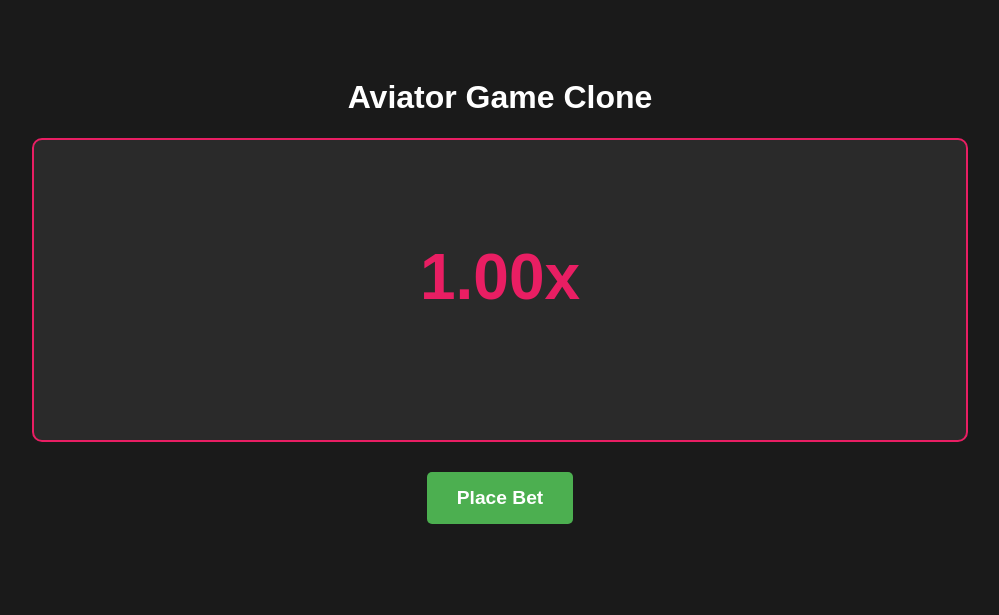
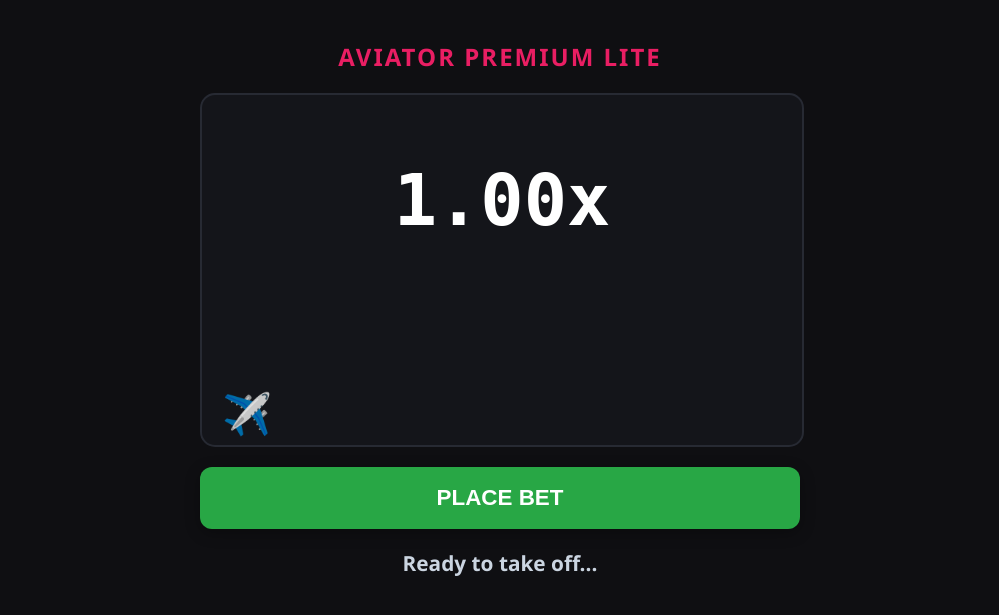
Before and after one commit to rfayzur94-droid/my-aviator-game, a Flask app: page / in a window 1280 px wide. Shown: the top 615 px of the page, without its empty margins (140-1139 px from the left). Run offline with Flask 3, Linux system fonts and the light colour scheme.

Commit message:
Update index.html

```diff
--- a/templates/index.html
+++ b/templates/index.html
@@ -2,57 +2,127 @@
 <html lang="en">
 <head>
     <meta charset="UTF-8">
-    <title>Aviator Prototype</title>
+    <meta name="viewport" content="width=device-width, initial-scale=1.0">
+    <title>Aviator Lite - Live Game</title>
     <style>
-        body { background-color: #1a1a1a; color: white; font-family: Arial, sans-serif; text-align: center; padding: 50px; }
-        #game-area { width: 80%; height: 300px; background-color: #2a2a2a; margin: 20px auto; border-radius: 10px; position: relative; overflow: hidden; border: 2px solid #e91e63; }
-        #multiplier { font-size: 4rem; font-weight: bold; color: #e91e63; margin-top: 100px; }
-        button { padding: 15px 30px; font-size: 1.2rem; font-weight: bold; border: none; border-radius: 5px; cursor: pointer; margin: 10px; }
-        #bet-btn { background-color: #4caf50; color: white; }
+        body { background-color: #0f0f12; color: white; font-family: 'Segoe UI', Tahoma, Geneva, Verdana, sans-serif; text-align: center; margin: 0; padding: 20px; }
+        .container { max-width: 600px; margin: 0 auto; }
+
+        /* গেম এরিয়া ও গ্রাফ */
+        #game-area { width: 100%; height: 350px; background-color: #14151a; margin: 20px auto; border-radius: 15px; position: relative; overflow: hidden; border: 2px solid #272a33; }
+
+        /* লাল বিমান (Plane) */
+        #plane { width: 50px; height: 40px; position: absolute; bottom: 20px; left: 20px; font-size: 40px; transition: transform 0.05s linear; display: inline-block; z-index: 10; }
+
+        /* মাল্টিপ্লায়ার টেক্সট */
+        #multiplier { font-size: 4.5rem; font-weight: bold; color: white; position: absolute; top: 30%; left: 50%; transform: translate(-50%, -50%); z-index: 5; font-family: monospace; }
+
+        /* বোতাম সমূহ */
+        .btn-container { margin-top: 20px; }
+        button { padding: 18px 40px; font-size: 1.4rem; font-weight: bold; border: none; border-radius: 12px; cursor: pointer; width: 100%; box-shadow: 0 4px 15px rgba(0,0,0,0.3); transition: 0.2s; }
+        button:active { transform: scale(0.98); }
+        #bet-btn { background: linear-border; background-color: #28a745; color: white; }
         #cashout-btn { background-color: #ff9800; color: white; display: none; }
-        #status { font-size: 1.5rem; margin-top: 20px; color: #ffeb3b; }
+
+        #status { font-size: 1.3rem; margin-top: 20px; color: #cbd5e1; font-weight: bold; }
     </style>
 </head>
 <body>
-    <h1>Aviator Game Clone</h1>
-    <div id="game-area"><div id="multiplier">1.00x</div></div>
-    <button id="bet-btn" onclick="startGame()">Place Bet</button>
-    <button id="cashout-btn" onclick="cashOut()">Cash Out</button>
-    <div id="status"></div>
+    <div class="container">
+        <h2 style="color: #e91e63; letter-spacing: 2px;">AVIATOR PREMIUM LITE</h2>
+
+        <div id="game-area">
+            <div id="multiplier">1.00x</div>
+            <!-- বিমান আইকন -->
+            <div id="plane">✈️</div>
+        </div>
+
+        <div class="btn-container">
+            <button id="bet-btn" onclick="startGame()">PLACE BET</button>
+            <button id="cashout-btn" onclick="cashOut()">CASH OUT</button>
+        </div>
+
+        <div id="status">Ready to take off...</div>
+    </div>
+
     <script>
-        let currentMultiplier = 1.00; let crashPoint = 0; let gameInterval; let isFlying = false;
+        let currentMultiplier = 1.00;
+        let crashPoint = 0;
+        let gameInterval;
+        let isFlying = false;
+
+        const plane = document.getElementById("plane");
+        const multiplierText = document.getElementById("multiplier");
+        const statusText = document.getElementById("status");
+
         async function startGame() {
             if (isFlying) return;
-            document.getElementById("status").innerText = "Game Starting...";
-            document.getElementById("multiplier").style.color = "#e91e63";
+
+            // রিসেট অ্যানিমেশন ও টেক্সট
+            statusText.innerText = "Connecting to Server...";
+            statusText.style.color = "#cbd5e1";
+            multiplierText.style.color = "white";
+            multiplierText.innerText = "1.00x";
+            plane.style.transform = "translate(0px, 0px) scale(1)";
+
             currentMultiplier = 1.00;
+
+            // সার্ভার থেকে ক্র্যাশ পয়েন্ট আনা
             const response = await fetch('/start-game', { method: 'POST' });
             const data = await response.json();
             crashPoint = data.secret_crash;
+
             document.getElementById("bet-btn").style.display = "none";
-            document.getElementById("cashout-btn").style.display = "inline-block";
+            document.getElementById("cashout-btn").style.display = "block";
+            statusText.innerText = "The Plane is flying...";
             isFlying = true;
+
+            let X_axis = 0;
+            let Y_axis = 0;
+
             gameInterval = setInterval(() => {
                 if (currentMultiplier >= crashPoint) {
                     clearInterval(gameInterval);
-                    document.getElementById("multiplier").innerText = "Flew Away! (Crashed)";
-                    document.getElementById("multiplier").style.color = "red";
-                    document.getElementById("status").innerText = `You lost! Crashed at ${crashPoint}x`;
+
+                    // ক্র্যাশ হওয়ার ইফেক্ট
+                    multiplierText.innerText = "FLEW AWAY!";
+                    multiplierText.style.color = "#cb2424";
+                    statusText.innerText = `💥 Crashed at ${crashPoint}x!`;
+                    statusText.style.color = "#cb2424";
+
+                    // প্লেন স্ক্রিনের বাইরে চলে যাওয়ার অ্যানিমেশন
+                    plane.style.transform = `translate(${X_axis + 100}px, ${Y_axis - 200}px) scale(0)`;
+
                     resetButtons();
                 } else {
                     currentMultiplier += 0.01;
-                    document.getElementById("multiplier").innerText = currentMultiplier.toFixed(2) + "x";
+                    multiplierText.innerText = currentMultiplier.toFixed(2) + "x";
+
+                    // প্লেনটি ধীরে ধীরে কোণাকুণি উপরের দিকে উড়বে
+                    X_axis += 0.8;
+                    Y_axis -= 0.6;
+                    plane.style.transform = `translate(${X_axis}px, ${Y_axis}px)`;
                 }
-            }, 50);
+            }, 30); // অ্যানিমেশন স্মুথ করার জন্য স্পিড বাড়ানো হয়েছে
         }
+
         function cashOut() {
             if (!isFlying) return;
             clearInterval(gameInterval);
-            document.getElementById("status").innerText = `Successfully Cashed Out! Won at ${currentMultiplier.toFixed(2)}x`;
-            document.getElementById("multiplier").style.color = "#4caf50";
+
+            statusText.innerText = `🎉 Success! You Cashed Out at ${currentMultiplier.toFixed(2)}x`;
+            statusText.style.color = "#28a745";
+            multiplierText.style.color = "#28a745";
+
+            isFlying = false;
             resetButtons();
         }
-        function resetButtons() { isFlying = false; document.getElementById("bet-btn").style.display = "inline-block"; document.getElementById("cashout-btn").style.display = "none"; }
+
+        function resetButtons() {
+            isFlying = false;
+            document.getElementById("bet-btn").style.display = "block";
+            document.getElementById("cashout-btn").style.display = "none";
+        }
     </script>
 </body>
 </html>
```
